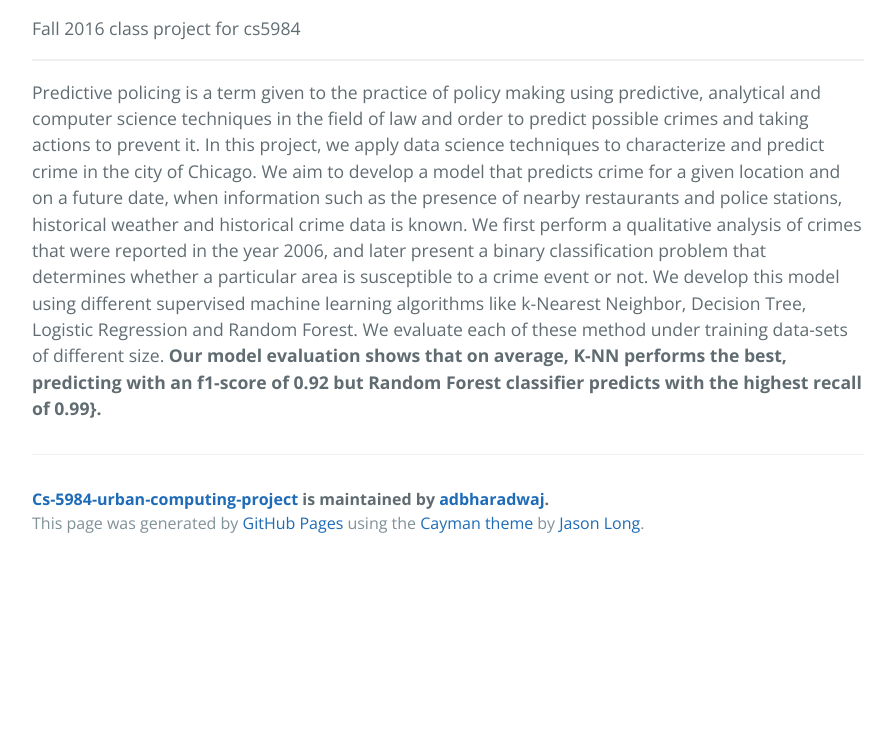
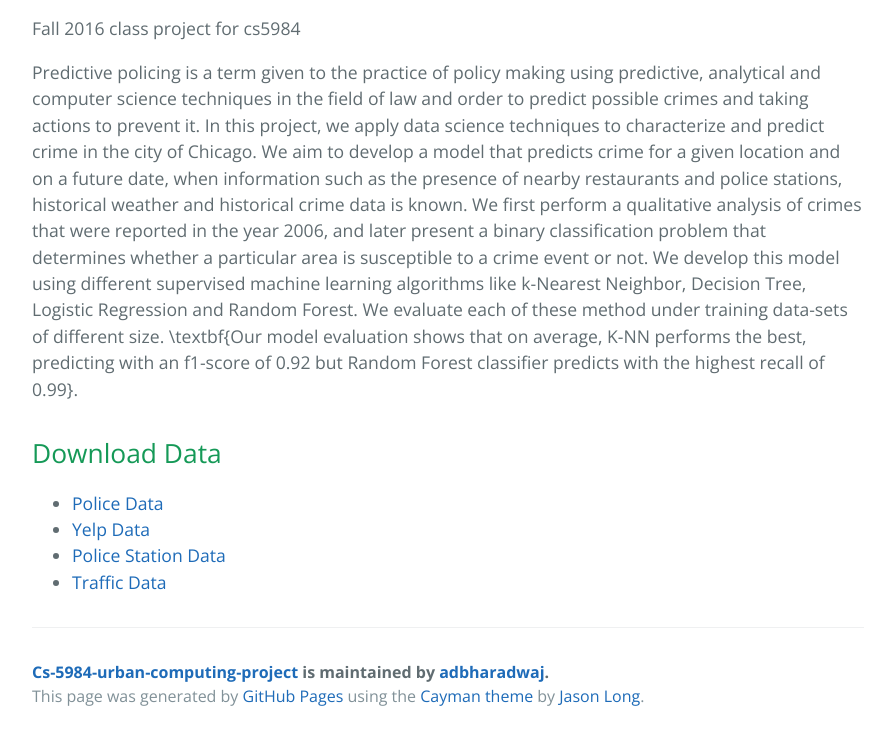
Before and after one commit to adbharadwaj/cs-5984-urban-computing-project, a plain HTML site: page index.html in a window 1280 px wide. Shown: the part 470-1210 px from the top of the page, without its empty margins (192-1087 px from the left). Before the commit the page ends 1037 px from the top, so only its background shows below. Drawn offline with nearby package versions, Linux system fonts and the light colour scheme.

```diff
--- a/index.html
+++ b/index.html
@@ -24,13 +24,21 @@
 
 <p>Fall 2016 class project for cs5984</p>
 
-<hr>
-
 <p>Predictive policing is a term given to the practice of
 policy making using predictive, analytical and computer
 science techniques in the field of law and order to predict
 possible crimes and taking actions to prevent it. In this
-project, we apply data science techniques to characterize and predict crime in the city of Chicago. We aim to develop a model that predicts crime for a given location and on a future date, when information such as the presence of nearby restaurants and police stations, historical weather and historical crime data is known. We first perform a qualitative analysis of crimes that were reported in the year 2006, and later present a binary classification problem that determines whether a particular area is susceptible to a crime event or not. We develop this model using different supervised machine learning algorithms like k-Nearest Neighbor, Decision Tree, Logistic Regression and Random Forest. We evaluate each of these method under training data-sets of different size. <strong>Our model evaluation shows that on average, K-NN performs the best, predicting with an f1-score of 0.92 but Random Forest classifier predicts with the highest recall of 0.99}.</strong></p>
+project, we apply data science techniques to characterize and predict crime in the city of Chicago. We aim to develop a model that predicts crime for a given location and on a future date, when information such as the presence of nearby restaurants and police stations, historical weather and historical crime data is known. We first perform a qualitative analysis of crimes that were reported in the year 2006, and later present a binary classification problem that determines whether a particular area is susceptible to a crime event or not. We develop this model using different supervised machine learning algorithms like k-Nearest Neighbor, Decision Tree, Logistic Regression and Random Forest. We evaluate each of these method under training data-sets of different size. \textbf{Our model evaluation shows that on average, K-NN performs the best, predicting with an f1-score of 0.92 but Random Forest classifier predicts with the highest recall of 0.99}.</p>
+
+<h2>
+<a id="download-data" class="anchor" href="#download-data" aria-hidden="true"><span aria-hidden="true" class="octicon octicon-link"></span></a>Download Data</h2>
+
+<ul>
+<li><a href="https://github.com/adbharadwaj/cs-5984-urban-computing-project/blob/master/data/Average_Daily_Traffic_Counts_Chicago.csv">Police Data</a></li>
+<li><a href="https://github.com/adbharadwaj/cs-5984-urban-computing-project/blob/master/data/Yelp.csv">Yelp Data</a></li>
+<li><a href="https://github.com/adbharadwaj/cs-5984-urban-computing-project/blob/master/data/Police.csv"> Police Station Data</a></li>
+<li><a href="https://github.com/adbharadwaj/cs-5984-urban-computing-project/blob/master/data/Average_Daily_Traffic_Counts_Chicago.csv">Traffic Data</a></li>
+</ul>
 
       <footer class="site-footer">
         <span class="site-footer-owner"><a href="https://github.com/adbharadwaj/cs-5984-urban-computing-project">Cs-5984-urban-computing-project</a> is maintained by <a href="https://github.com/adbharadwaj">adbharadwaj</a>.</span>
```
Also changed, not shown: params.json (+1 -1 lines).
